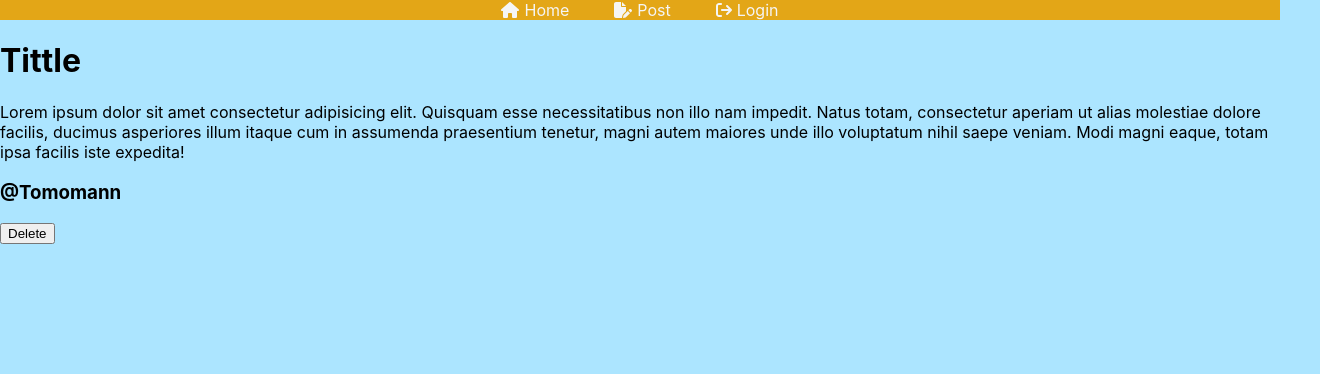
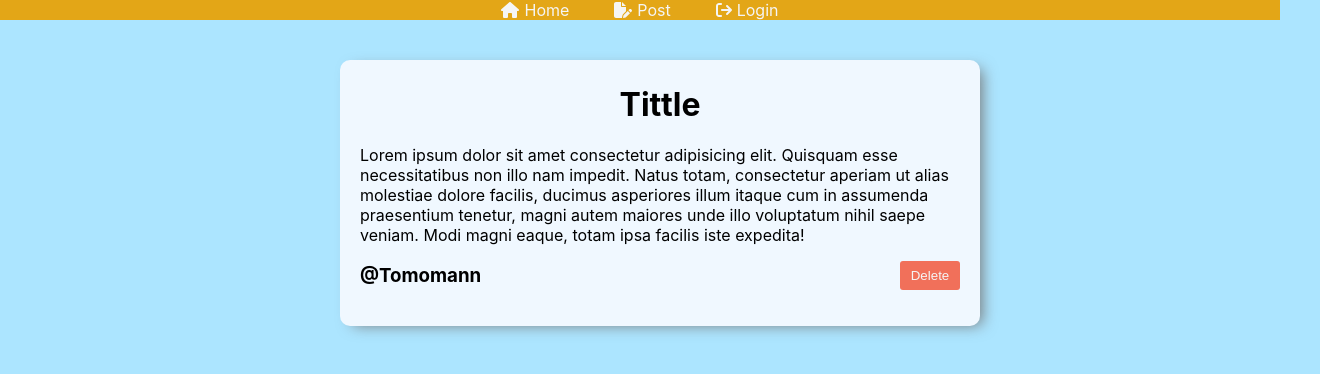
Before and after one commit to Tomoko-hub/blog-with-react-and-firebase, a React (Create React App) app: page / in a window 1280 px wide. Shown: the top 374 px of the page, 1320 px wide, since content can reach past the window. Built offline with nearby package versions, Linux system fonts and the light colour scheme.

Commit message:
add css to home component

```diff
--- /dev/null
+++ b/src/components/Home.css
@@ -0,0 +1,56 @@
+.homepage {
+    width: 100%;
+    height: calc( 100vh - 80px );
+    height: auto;
+    display: flex;
+    flex-direction: column;
+    align-items: center;
+    padding: 20px;
+}
+
+.homepage .postContents {
+    width: 600px;
+    height: auto;
+    max-height: 600px;
+    background-color: aliceblue;
+    box-shadow: 7px 4px 15px -5px #777777;
+    border-radius: 10px;
+    margin: 20px;
+    padding: 20px;
+}
+
+.postHeader h1 {
+    text-align: center;
+    margin-top: 5px;
+}
+
+.postContents .postTextContainer {
+    height: auto;
+    word-wrap: break-word;
+    max-height: 400px;
+    width: 100%;
+}
+
+.nameAndDeleteButton {
+    display: flex;
+    align-items: center;
+}
+
+.nameAndDeleteButton button {
+    flex: 10%;
+    background-color: rgb(241, 112, 90);
+    color: whitesmoke;
+    padding: 7px 10px;
+    border-radius: 3px;
+    border: none;
+    cursor: pointer;
+    transition: all 0.3s;
+}
+
+.nameAndDeleteButton button:hover {
+    background-color: rgb(220, 85, 61);
+}
+
+.nameAndDeleteButton h3 {
+    flex: 90%;
+}
--- a/src/components/Home.jsx
+++ b/src/components/Home.jsx
@@ -1,4 +1,5 @@
 import React from 'react';
+import "./Home.css";
 
 const Home = () => {
   return (
@@ -9,10 +10,10 @@ const Home = () => {
         </div>
         <div className="postTextContainer">
           Lorem ipsum dolor sit amet consectetur adipisicing elit. Quisquam esse necessitatibus non illo nam impedit. Natus totam, consectetur aperiam ut alias molestiae dolore facilis, ducimus asperiores illum itaque cum in assumenda praesentium tenetur, magni autem maiores unde illo voluptatum nihil saepe veniam. Modi magni eaque, totam ipsa facilis iste expedita!
-          <div className="nameAndDeleteButton">
+        </div>
+        <div className="nameAndDeleteButton">
           <h3>@Tomomann</h3>
           <button>Delete</button>
-          </div>
         </div>
       </div>
     </div>
```
